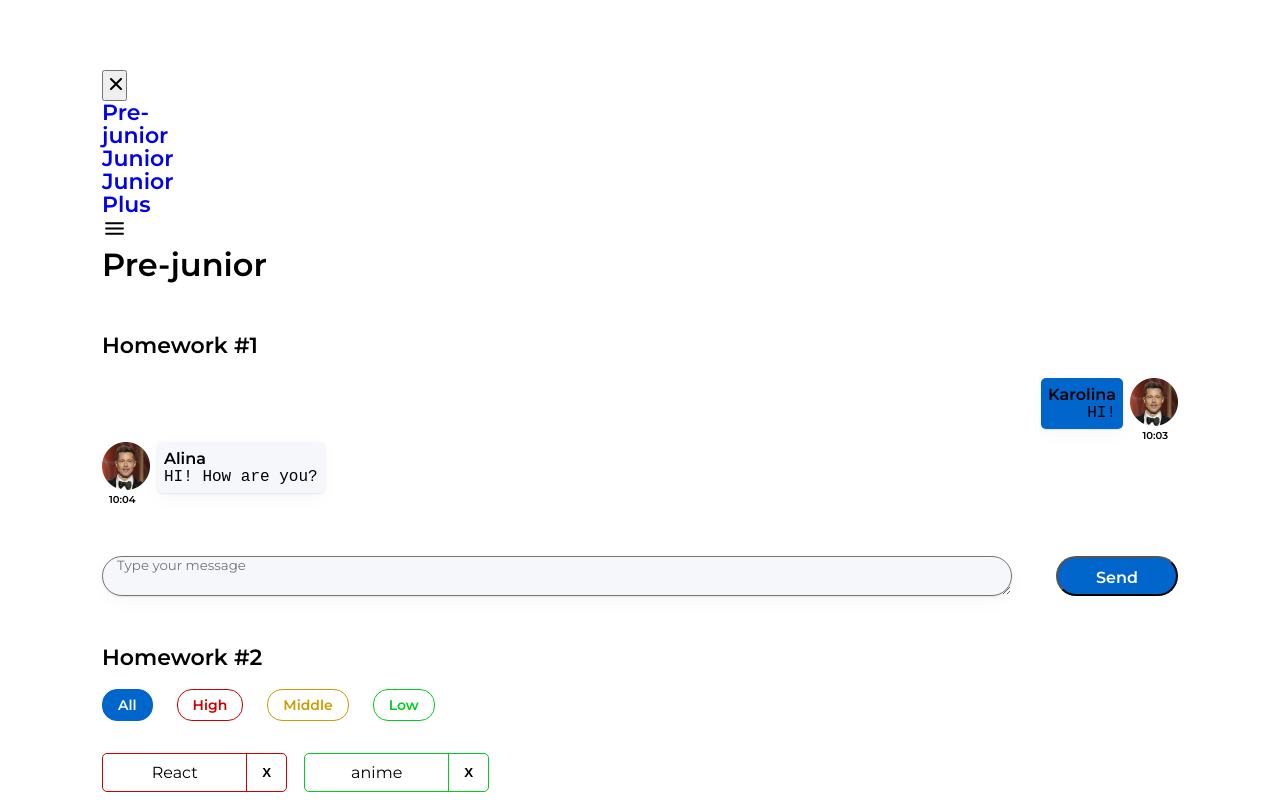
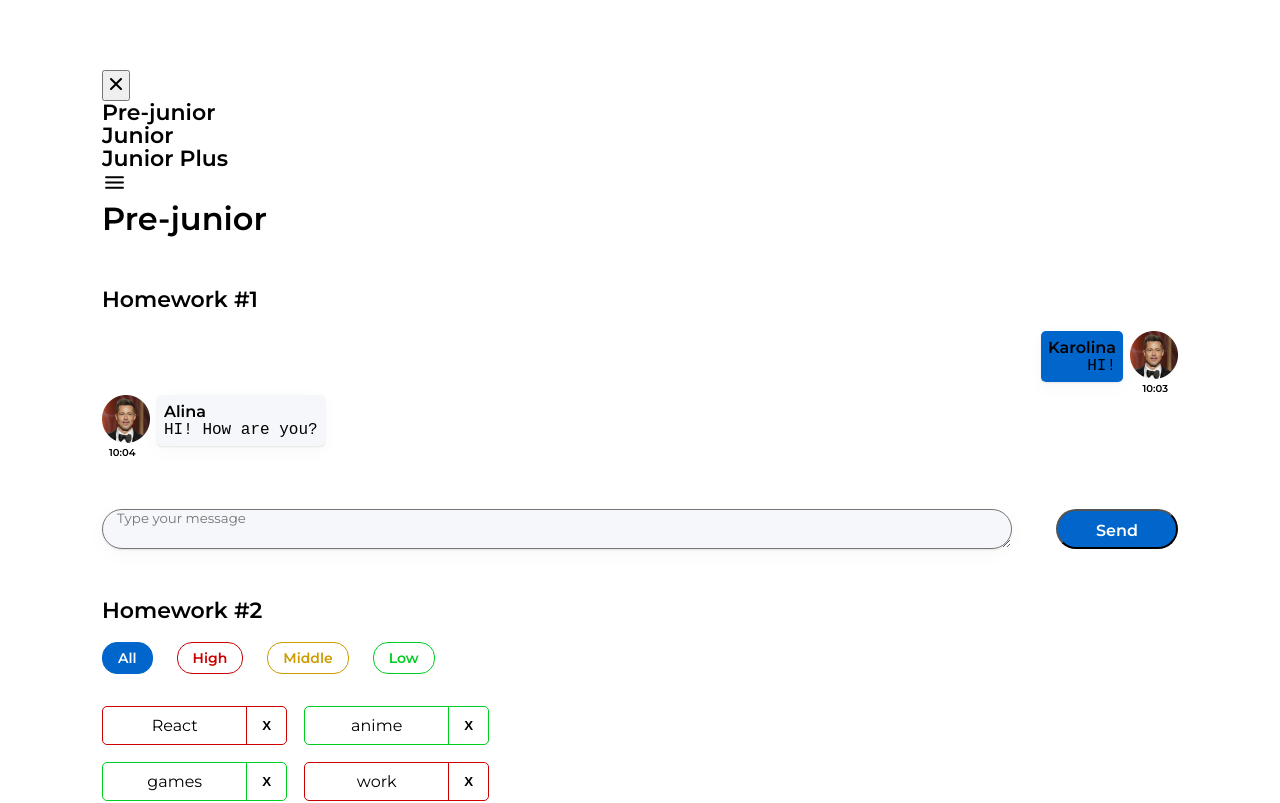
Before and after one commit to KarolinaEsepenok/dzIgnatNew, a React (Create React App) app: page /#/pre-junior in a window 1280 px wide. Shown: the top 803 px of the page. Built offline with nearby package versions, Linux system fonts and the light colour scheme.

Commit message:
HW5Commit

```diff
--- a/src/s2-homeworks/hw05/sidebar/Sidebar.module.css
+++ b/src/s2-homeworks/hw05/sidebar/Sidebar.module.css
@@ -1,4 +1,5 @@
 .sidebar {
+    transition-duration: 1000ms;
 
 }
 
@@ -18,6 +19,7 @@
     font-weight: 600;
     line-height: 105%;
 
+
 }
 
 .nav a {
@@ -30,12 +32,12 @@
 }
 
 .nav a.active {
-    text-decoration: #0059b3;
+    color: #002e5c;
 
 }
 
 .close {
-    width: 25px;
+    color: black;
 
 }
 
```
